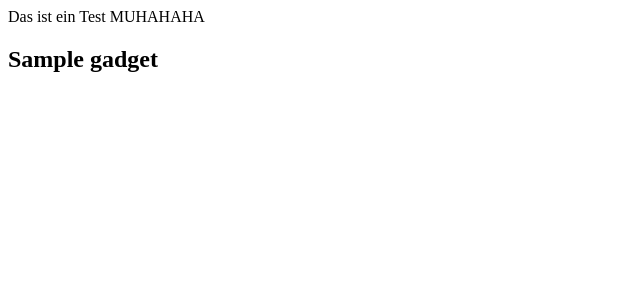
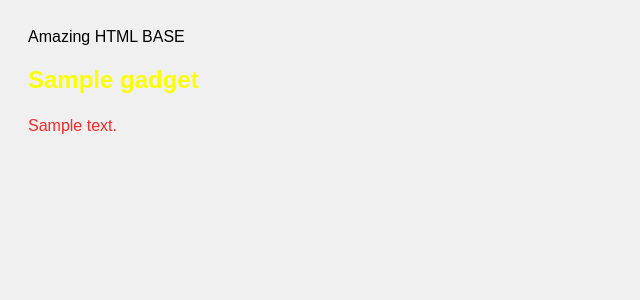
Before and after one commit to Greedrache/First_Django_Projekt, a Django app: template tech_gadgets/templates/tech_gadgets/test.html in a window 1280 px wide. Shown: the top 300 px of the page, without its empty margins (0-640 px from the left). Run offline with Django 5.2, Linux system fonts and the light colour scheme; the template is opened without the code that fills it: most values are stand-ins (such as "Sample title", 1, 10 or a date in 2020).

Commit message:
Gadgets View

```diff
--- a/first_project/settings.py
+++ b/first_project/settings.py
@@ -23,7 +23,7 @@ BASE_DIR = Path(__file__).resolve().parent.parent
 SECRET_KEY = 'django-insecure-^7vj4o%udils(t67-lo12$4ne5!qqd=wy5o=f+rf7f7u*1#(qi'
 
 # SECURITY WARNING: don't run with debug turned on in production!
-DEBUG = False
+DEBUG = True
 
 ALLOWED_HOSTS = ['localhost', '127.0.0.1']
 
--- /dev/null
+++ b/first_project/templates/base.html
@@ -0,0 +1,17 @@
+{% load static %}
+<!DOCTYPE html>
+<html lang="en">
+
+<head>
+    <meta charset="UTF-8">
+    <meta name="viewport" content="width=device-width, initial-scale=1.0">
+    <link rel="stylesheet" href="{% static 'tech_gadgets/style.css' %}">
+</head>
+
+<body>
+   {% block title %}My Awesome Site{% endblock %}
+
+   {% block content %} leerer content {% endblock %}
+</body>
+
+</html>
--- /dev/null
+++ b/tech_gadgets/static/tech_gadgets/style.css
@@ -0,0 +1,17 @@
+h2{
+    color: #fbff00;
+    font-size: 24px;
+    margin-bottom: 20px;
+}
+
+body{
+    background-color: #f0f0f0;
+    font-family: Arial, sans-serif;
+    padding: 20px;
+}
+
+p{
+    color: #f82929;
+    font-size: 16px;
+    line-height: 1.5;
+}
--- a/tech_gadgets/templates/tech_gadgets/test.html
+++ b/tech_gadgets/templates/tech_gadgets/test.html
@@ -1,20 +1,16 @@
-<!DOCTYPE html>
-<html lang="en">
+{% extends "base.html" %}
 
-<head>
-    <meta charset="UTF-8">
-    <meta name="viewport" content="width=device-width, initial-scale=1.0">
-    <title>Document</title>
-</head>
 
-<body>
-    Das ist ein Test MUHAHAHA
-    {% for gadget in gadget_list %}
-        <h2>
-           {{ gadget.name}}
-        </h2>
+{% block title %}Amazing HTML BASE{% endblock %}
 
-    {% endfor %}
-</body>
 
-</html>
+{% block content %}
+
+{% for gadget in gadget_list %}
+<h2>
+    {{ gadget.name }}
+</h2>
+<p>{{ gadget.description }}</p>
+{% endfor %}
+
+{% endblock %}
```
